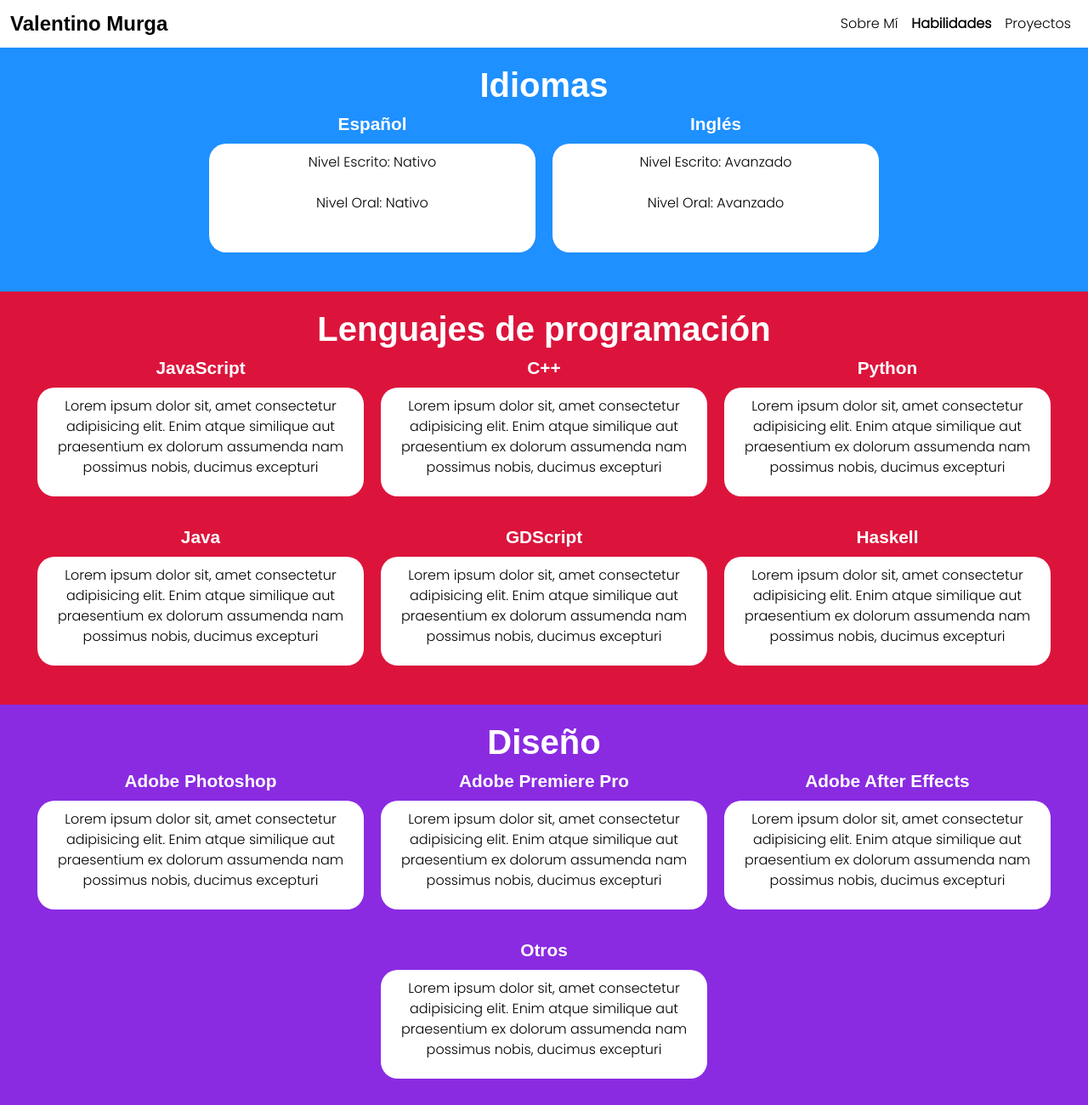
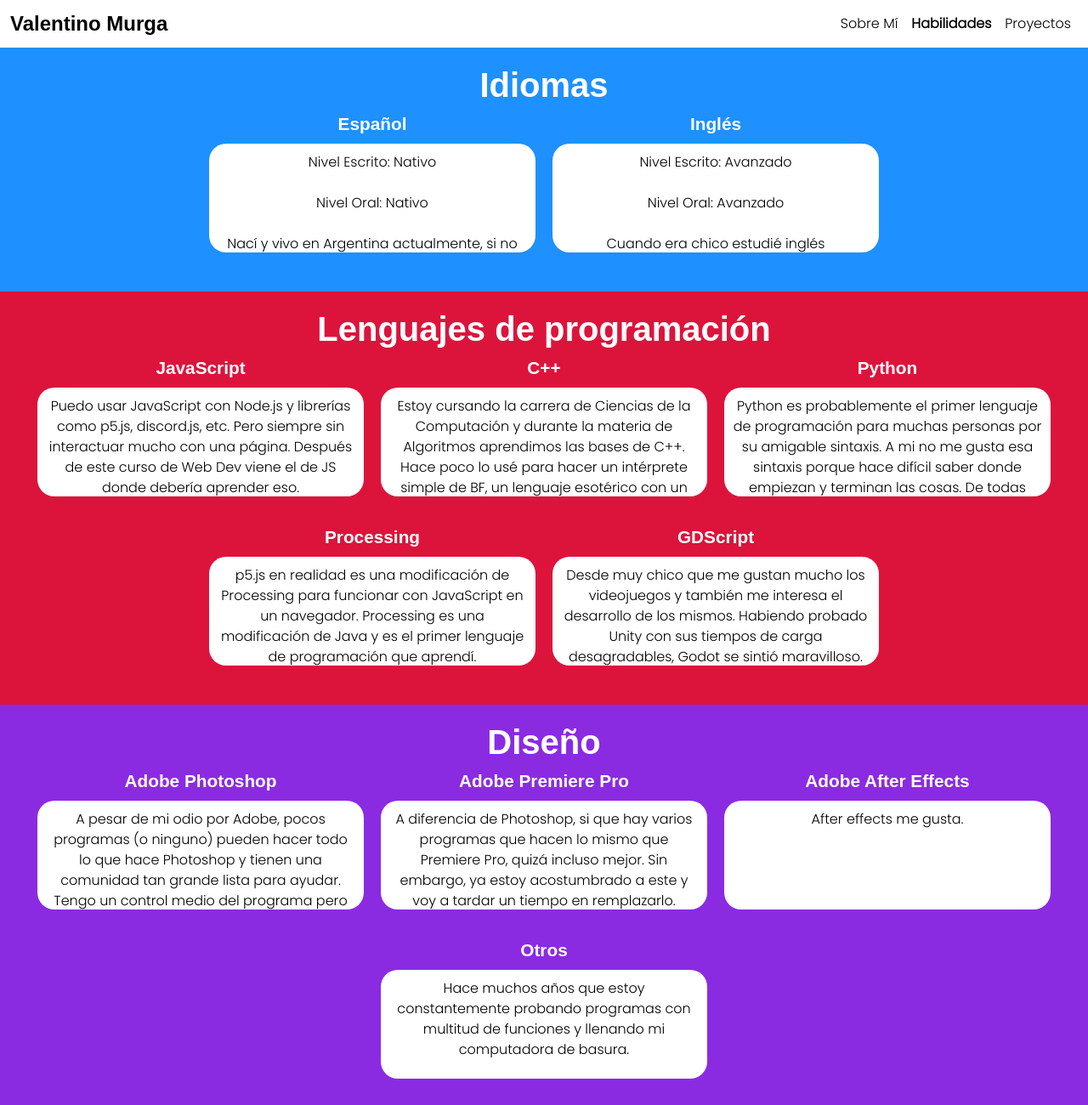
Before and after one commit to mamertowo/ProjCoderhouse, a website: page pages/habilidades.html in a window 1280 px wide. Shown: the top 1300 px of the page at 85% size. Drawn offline with nearby package versions, Linux system fonts and the light colour scheme.

Commit message:
Algunas animaciones y un parrafo muy largo que no me gustaria perder por un corte de luz

```diff
--- a/pages/habilidades.html
+++ b/pages/habilidades.html
@@ -40,7 +40,9 @@
                     <p>
                         Nivel Escrito: Nativo <br>
                         <br>
-                        Nivel Oral: Nativo
+                        Nivel Oral: Nativo <br>
+                        <br>
+                        Nací y vivo en Argentina actualmente, si no tuviera un buen control del lenguaje estaría en problemas.
                     </p>
                 </div>
                 <div class="habilidad">
@@ -48,7 +50,9 @@
                     <p>
                         Nivel Escrito: Avanzado <br>
                         <br>
-                        Nivel Oral: Avanzado
+                        Nivel Oral: Avanzado <br>
+                        <br>
+                        Cuando era chico estudié inglés formalmente en un instituto y hace años que consumo y hablo en inglés diariamente.
                     </p>
                 </div>
             </div>
@@ -59,37 +63,31 @@
                 <div class="habilidad">
                     <h3>JavaScript</h3>
                     <p>
-                        Lorem ipsum dolor sit, amet consectetur adipisicing elit. Enim atque similique aut praesentium ex dolorum assumenda nam possimus nobis, ducimus excepturi
+                        Puedo usar JavaScript con Node.js y librerías como p5.js, discord.js, etc. Pero siempre sin interactuar mucho con una página. Después de este curso de Web Dev viene el de JS donde debería aprender eso.
                     </p>
                 </div>
                 <div class="habilidad">
                     <h3>C++</h3>
                     <p>
-                        Lorem ipsum dolor sit, amet consectetur adipisicing elit. Enim atque similique aut praesentium ex dolorum assumenda nam possimus nobis, ducimus excepturi
+                        Estoy cursando la carrera de Ciencias de la Computación y durante la materia de Algoritmos aprendimos las bases de C++. Hace poco lo usé para hacer un intérprete simple de BF, un lenguaje esotérico con un nombre poco amigable.
                     </p>
                 </div>
                 <div class="habilidad">
                     <h3>Python</h3>
                     <p>
-                        Lorem ipsum dolor sit, amet consectetur adipisicing elit. Enim atque similique aut praesentium ex dolorum assumenda nam possimus nobis, ducimus excepturi
+                        Python es probablemente el primer lenguaje de programación para muchas personas por su amigable sintaxis. A mi no me gusta esa sintaxis porque hace difícil saber donde empiezan y terminan las cosas. De todas formas uso este lenguaje por toda su utilidad.
                     </p>
                 </div>
                 <div class="habilidad">
-                    <h3>Java</h3>
+                    <h3>Processing</h3>
                     <p>
-                        Lorem ipsum dolor sit, amet consectetur adipisicing elit. Enim atque similique aut praesentium ex dolorum assumenda nam possimus nobis, ducimus excepturi
+                        p5.js en realidad es una modificación de Processing para funcionar con JavaScript en un navegador. Processing es una modificación de Java y es el primer lenguaje de programación que aprendí.
                     </p>
                 </div>
                 <div class="habilidad">
                     <h3>GDScript</h3>
                     <p>
-                        Lorem ipsum dolor sit, amet consectetur adipisicing elit. Enim atque similique aut praesentium ex dolorum assumenda nam possimus nobis, ducimus excepturi
-                    </p>
-                </div>
-                <div class="habilidad">
-                    <h3>Haskell</h3>
-                    <p>
-                        Lorem ipsum dolor sit, amet consectetur adipisicing elit. Enim atque similique aut praesentium ex dolorum assumenda nam possimus nobis, ducimus excepturi
+                        Desde muy chico que me gustan mucho los videojuegos y también me interesa el desarrollo de los mismos. Habiendo probado Unity con sus tiempos de carga desagradables, Godot se sintió maravilloso. La única desventaja es que su lenguaje GDScript está basado en Python y por lo tanto comparte parte de su sintaxis incómoda.
                     </p>
                 </div>
             </div>
@@ -100,25 +98,25 @@
                 <div class="habilidad">
                     <h3>Adobe Photoshop</h3>
                     <p>
-                        Lorem ipsum dolor sit, amet consectetur adipisicing elit. Enim atque similique aut praesentium ex dolorum assumenda nam possimus nobis, ducimus excepturi
+                        A pesar de mi odio por Adobe, pocos programas (o ninguno) pueden hacer todo lo que hace Photoshop y tienen una comunidad tan grande lista para ayudar. Tengo un control medio del programa pero casi cualquier cosa que no sepa hacer tiene 23 tutoriales listos en internet.
                     </p>
                 </div>
                 <div class="habilidad">
                     <h3>Adobe Premiere Pro</h3>
                     <p>
-                        Lorem ipsum dolor sit, amet consectetur adipisicing elit. Enim atque similique aut praesentium ex dolorum assumenda nam possimus nobis, ducimus excepturi
+                        A diferencia de Photoshop, si que hay varios programas que hacen lo mismo que Premiere Pro, quizá incluso mejor. Sin embargo, ya estoy acostumbrado a este y voy a tardar un tiempo en remplazarlo.
                     </p>
                 </div>
                 <div class="habilidad">
                     <h3>Adobe After Effects</h3>
                     <p>
-                        Lorem ipsum dolor sit, amet consectetur adipisicing elit. Enim atque similique aut praesentium ex dolorum assumenda nam possimus nobis, ducimus excepturi
+                        After effects me gusta.
                     </p>
                 </div>
                 <div class="habilidad">
                     <h3>Otros</h3>
                     <p>
-                        Lorem ipsum dolor sit, amet consectetur adipisicing elit. Enim atque similique aut praesentium ex dolorum assumenda nam possimus nobis, ducimus excepturi
+                        Hace muchos años que estoy constantemente probando programas con multitud de funciones y llenando mi computadora de basura.
                     </p>
                 </div>
             </div>
@@ -126,8 +124,8 @@
     </main>
     <footer>
         <address>
-            valenmurga23@gmail.com <br>
-            11 3033-1405 <br>
+            mailderelleno@gmail.com <br>
+            11 1234-5678 <br>
             Ciudad Autónoma de Buenos Aires, Argentina
         </address>
         <p>&copy En realidad este sitio no tiene copyright jaja</p>
--- a/scss/style.scss
+++ b/scss/style.scss
@@ -193,8 +193,16 @@ footer {
                 border-radius: 20px;
                 padding: 10px;
                 margin-top: 10px;
-                height: 8em;
+                max-height: 8em;
+                min-height: 8em;
                 overflow: hidden;
+                transition: max-height 0.75s;
+            }
+            &:hover {
+                p {
+                    max-height: 16em;
+                    height: auto;
+                }
             }
         }
     }
```
Also changed, not shown: index.html (+5 -5 lines), css/style.css, scss/_animations.scss (added).
